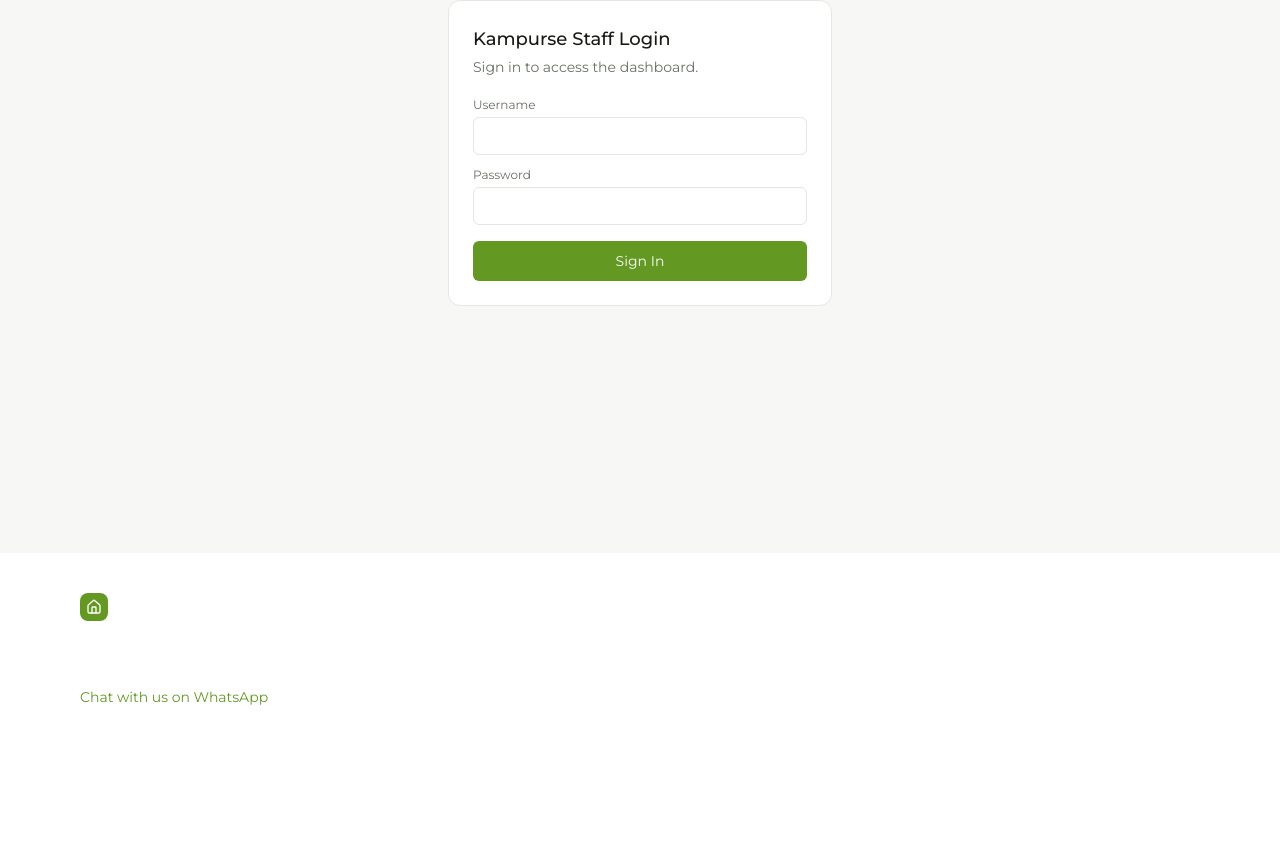
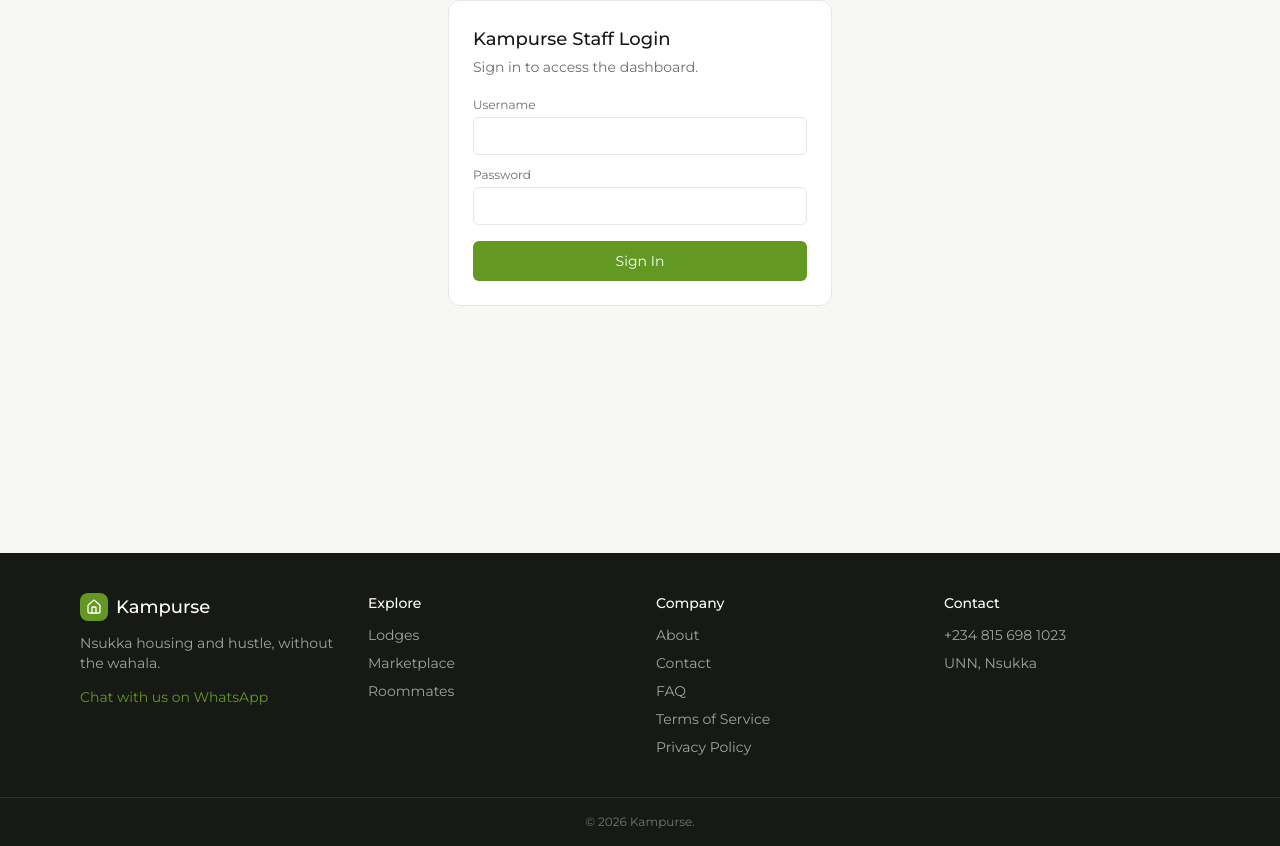
Before and after one commit to Denzel-Ikebudu/kampurse, a Next.js app in the folder frontend/: page /dashboard/login in a window 1280 px wide. Shown: the part 320-1166 px from the top of the page. Built offline with nearby package versions, Linux system fonts and the light colour scheme; no server answers.

Commit message:
adjust footer colour

```diff
--- a/frontend/src/components/Footer.tsx
+++ b/frontend/src/components/Footer.tsx
@@ -9,7 +9,7 @@ export default function Footer() {
   const year = new Date().getFullYear();
 
   return (
-    <footer className="bg-background mt-auto overflow-hidden">
+    <footer className="bg-[#171a14] mt-auto overflow-hidden">
       <motion.div
         className="max-w-6xl mx-auto px-4 py-10 grid grid-cols-2 md:grid-cols-4 gap-8"
         initial={{ opacity: 0 }}
```
